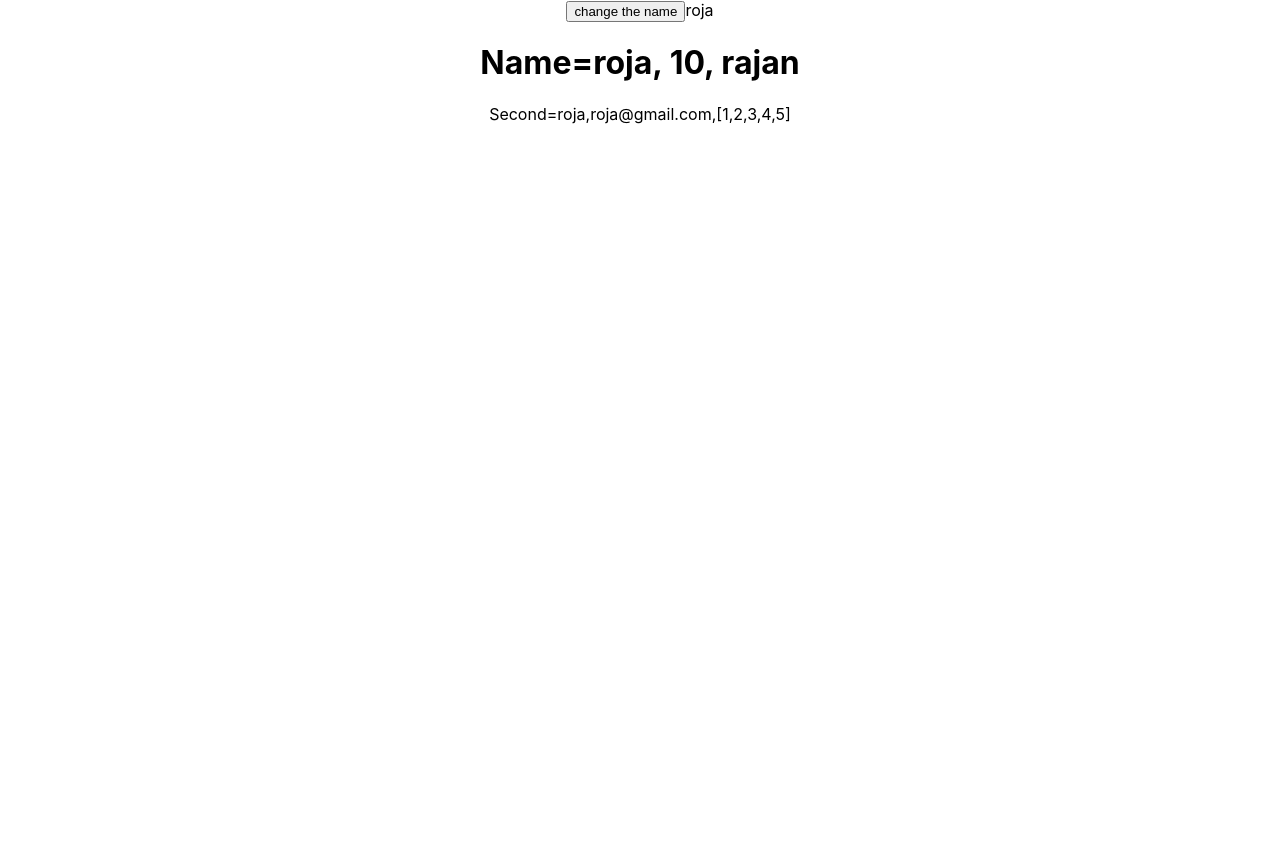
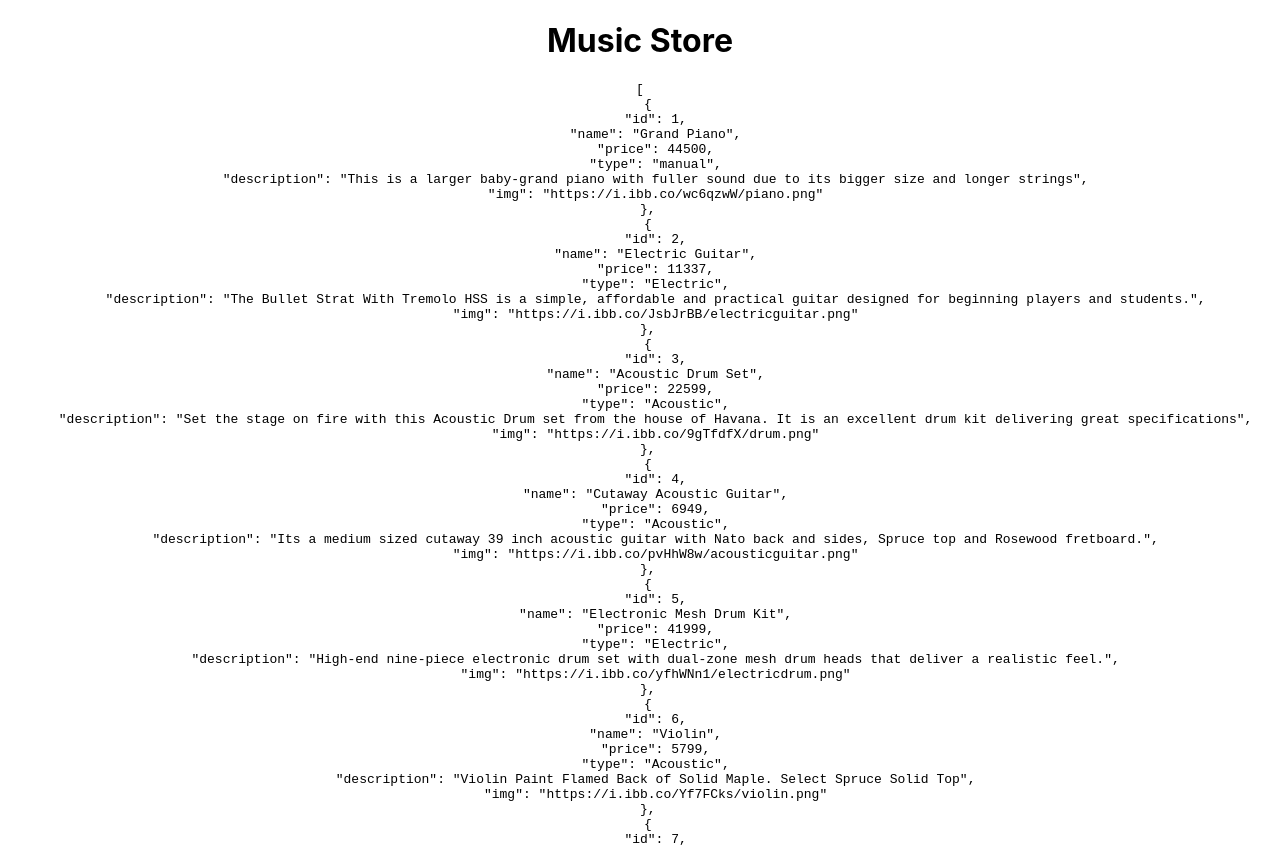
Before and after one commit to Rojarajangit/demo-project, a React (Create React App) app: page / in a window 1280 px wide. Shown: the top 847 px of the page. Before the commit the page ends 800 px from the top, so only its background shows below. Built offline with nearby package versions, Linux system fonts and the light colour scheme.

Commit message:
music products

```diff
--- a/src/App.js
+++ b/src/App.js
@@ -1,24 +1,49 @@
-import { useState } from 'react'
+import { useState,useEffect }from 'react'
 import './App.css'
-import Second from './Second';
-import StateAndProp from './StateAndProp';
+import productsData from './products.json'
+
+function App() {
+  const [textinput, settextinput] = useState('')
+  const [products, setproducts] = useState(productsData)
+
+  useEffect(() => {
+
+  let filteredData=productsData.filter((product)=>
+  product.name.toLowerCase().includes(textinput.toLowerCase())
+  )
+  setproducts(filteredData)
+  }, [textinput])
 
 
-
-function App() {
-  const [first, setfirst] = useState('roja')
-  const [email, setemail] = useState("roja@gmail.com")
-  const [Exp, setExp] = useState(10)
-  const [last, setlast] = useState('rajan')
-  const [array, setarray] = useState([1,2,3,4,5])
   return (
     <div className="App">
+      <div>
+      <h1>Music Store</h1>
+       <pre>{JSON.stringify(products,null, 2)}</pre>
+       <input type="text" name="" id=""
 
-      <button onClick={() =>setfirst('mini')}>change the name</button>
-      {first}
-   <StateAndProp first={first}Exp={Exp}last={last}/>
+       onChange={(e) => settextinput(e.target.value)}
+       />
 
-    <Second first={first} email={email} array={JSON.stringify(array)}/>
+       <h3>This is the input={settextinput}</h3>
+      </div>
+       <div>
+        {products.map((product)=>(
+          <>
+          <h1>{product.name}</h1>
+          <h2>${product.price}</h2>
+          <h2>${product.description}</h2>
+          <img src={product.img} alt=""/>
+          <button onClick={() =>
+                window.open(
+                  `https://web.whatsapp.com/send?phone=8110862228&text=I want to buy ${product.name}`
+                )}>Buy on whatsup</button>
+          <hr/>
+          <hr/>
+          <hr/>
+          </>
+        ))}
+       </div>
 
     </div>
   );
--- /dev/null
+++ b/src/products.json
@@ -0,0 +1,58 @@
+[
+    {
+      "id": 1,
+      "name": "Grand Piano",
+      "price": 44500,
+      "type": "manual",
+      "description": "This is a larger baby-grand piano with fuller sound due to its bigger size and longer strings",
+      "img": "https://i.ibb.co/wc6qzwW/piano.png"
+    },
+    {
+      "id": 2,
+      "name": "Electric Guitar",
+      "price": 11337,
+      "type": "Electric",
+      "description": "The Bullet Strat With Tremolo HSS is a simple, affordable and practical guitar designed for beginning players and students.",
+      "img": "https://i.ibb.co/JsbJrBB/electricguitar.png"
+    },
+    {
+      "id": 3,
+      "name": "Acoustic Drum Set",
+      "price": 22599,
+      "type": "Acoustic",
+      "description": "Set the stage on fire with this Acoustic Drum set from the house of Havana. It is an excellent drum kit delivering great specifications",
+      "img": "https://i.ibb.co/9gTfdfX/drum.png"
+    },
+    {
+      "id": 4,
+      "name": "Cutaway Acoustic Guitar",
+      "price": 6949,
+      "type": "Acoustic",
+      "description": "Its a medium sized cutaway 39 inch acoustic guitar with Nato back and sides, Spruce top and Rosewood fretboard.",
+      "img": "https://i.ibb.co/pvHhW8w/acousticguitar.png"
+    },
+    {
+      "id": 5,
+      "name": "Electronic Mesh Drum Kit",
+      "price": 41999,
+      "type": "Electric",
+      "description": "High-end nine-piece electronic drum set with dual-zone mesh drum heads that deliver a realistic feel.",
+      "img": "https://i.ibb.co/yfhWNn1/electricdrum.png"
+    },
+    {
+      "id": 6,
+      "name": "Violin",
+      "price": 5799,
+      "type": "Acoustic",
+      "description": "Violin Paint Flamed Back of Solid Maple. Select Spruce Solid Top",
+      "img": "https://i.ibb.co/Yf7FCks/violin.png"
+    },
+    {
+      "id": 7,
+      "name": "Tenor Saxophone",
+      "price": 40199,
+      "type": "Acoustic",
+      "description": "Tenor Saxophone is a highly versatile instrument with Standard Gold Laquer body enabling perfect resonance",
+      "img": "https://i.ibb.co/xYt3th1/saxophone.png"
+    }
+  ]
```
